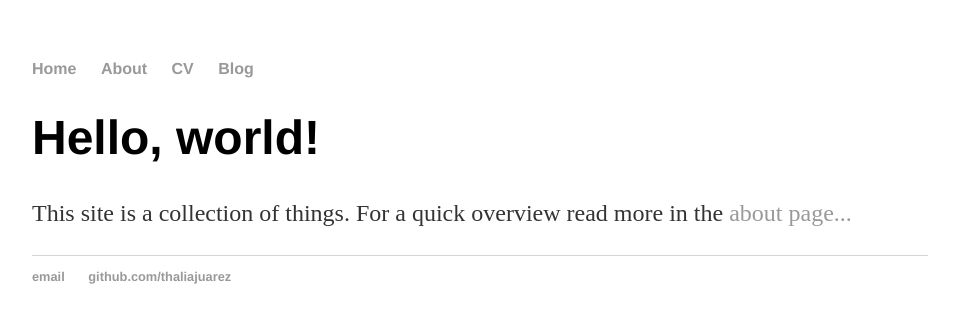
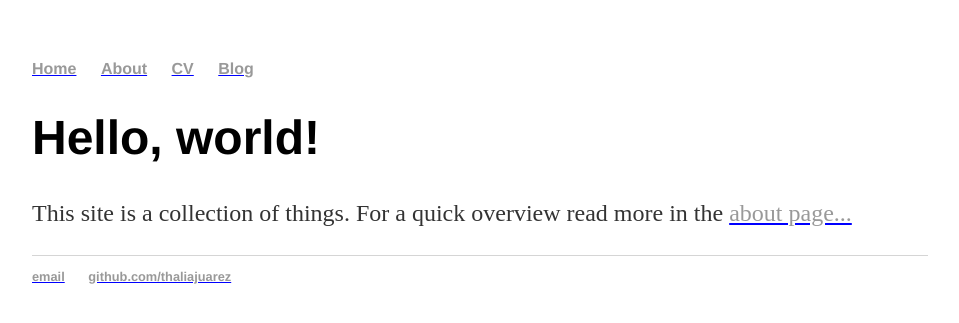
Before and after one commit to thaliajuarez/patroclus, a Jekyll site: the page built from index.html, in a window 1280 px wide. Shown: the top 323 px of the page, without its empty margins (160-1119 px from the left). Built offline with Jekyll 4.4.1, drawn with Linux system fonts in a browser that asks for light colours.

Commit message:
Update main.css

```diff
--- a/css/main.css
+++ b/css/main.css
@@ -13,11 +13,11 @@ nav ul li, footer ul li {
     margin-right: 20px;
 }
 a {
-    text-decoration: none;
+    text-decoration-color: blue;
     color: #999;
 }
 a:hover {
-    text-decoration-color: blue;
+    text-decoration-line: underline;
 }
 h1 {
     font-size: 3em;
```
